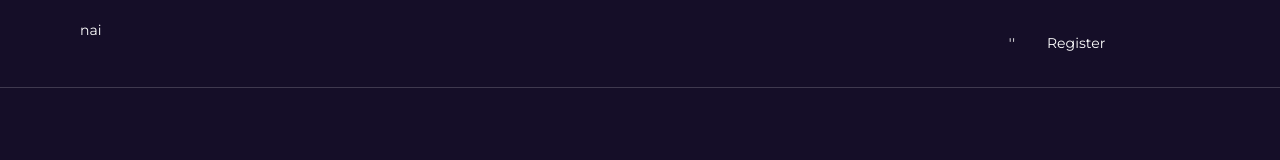
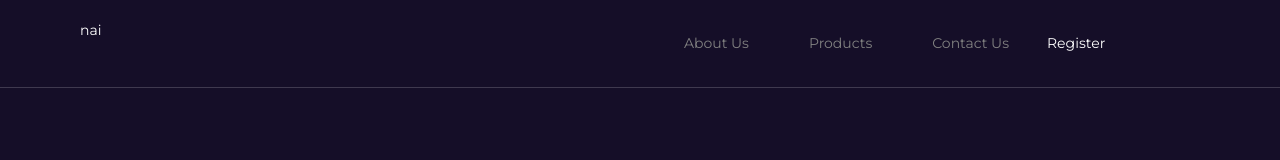
Before and after one commit to Emmanuel-Ingwe/getlinked-testweb, a Next.js app: page / in a window 1280 px wide. Shown: the top 160 px of the page. Built offline with nearby package versions, Linux system fonts and the light colour scheme; a web font is replaced by a local one.

Commit message:
navlinkTypes

```diff
--- a/components/Layouts/Navigation/index.tsx
+++ b/components/Layouts/Navigation/index.tsx
@@ -1,6 +1,8 @@
+import { navigationLinks } from "../../../Data/navigation";
 import { AnimatePresence } from "framer-motion";
 import Link from "next/link";
 import React, { useState } from "react";
+import NavigationLink from "../NavigationLink";
 
 const Navigation = () => {
 	const [showMobileNav, setShowMobileNav] = useState(false);
@@ -18,7 +20,9 @@ const Navigation = () => {
 					</div>
 					<div className='flex items-center space-x-8'>
 						<ul className='space-x-12 hidden xl:flex'>
-							''
+						{navigationLinks.map((link) => {
+								return <NavigationLink key={link.title} link={link} />;
+							})}
 						</ul>
 						<div className='space-x-4 hidden xl:flex'>
 							<Link href='/' target='_blank'
```
